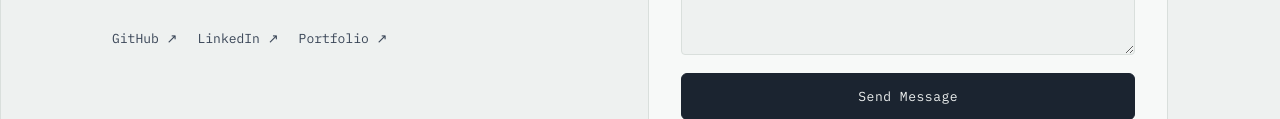
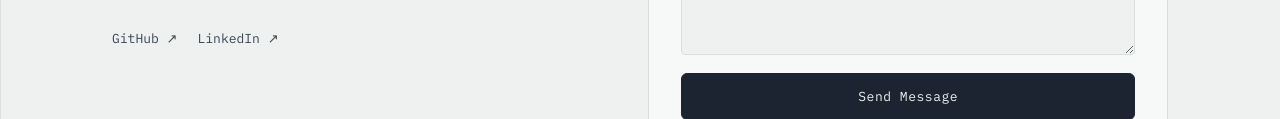
Before and after one commit to MohamedRiyasB/Riyas-Portfolio, a plain HTML site: page index.html in a window 1280 px wide. Shown: the part 5280-5399 px from the top of the page. Drawn offline with Linux system fonts and the light colour scheme.

Commit message:
Remove portfolio link from contact section

```diff
--- a/index.html
+++ b/index.html
@@ -363,7 +363,6 @@
         <div class="contact-socials">
           <a href="https://github.com/MohamedRiyasB" data-fill="github-profile" aria-label="GitHub">GitHub ↗</a>
           <a href="www.linkedin.com/in/mhd-riyasb" data-fill="linkedin-profile" aria-label="LinkedIn">LinkedIn ↗</a>
-          <a href="#" data-fill="portfolio-alt" aria-label="Other portfolio link">Portfolio ↗</a>
         </div>
       </div>
 
```
